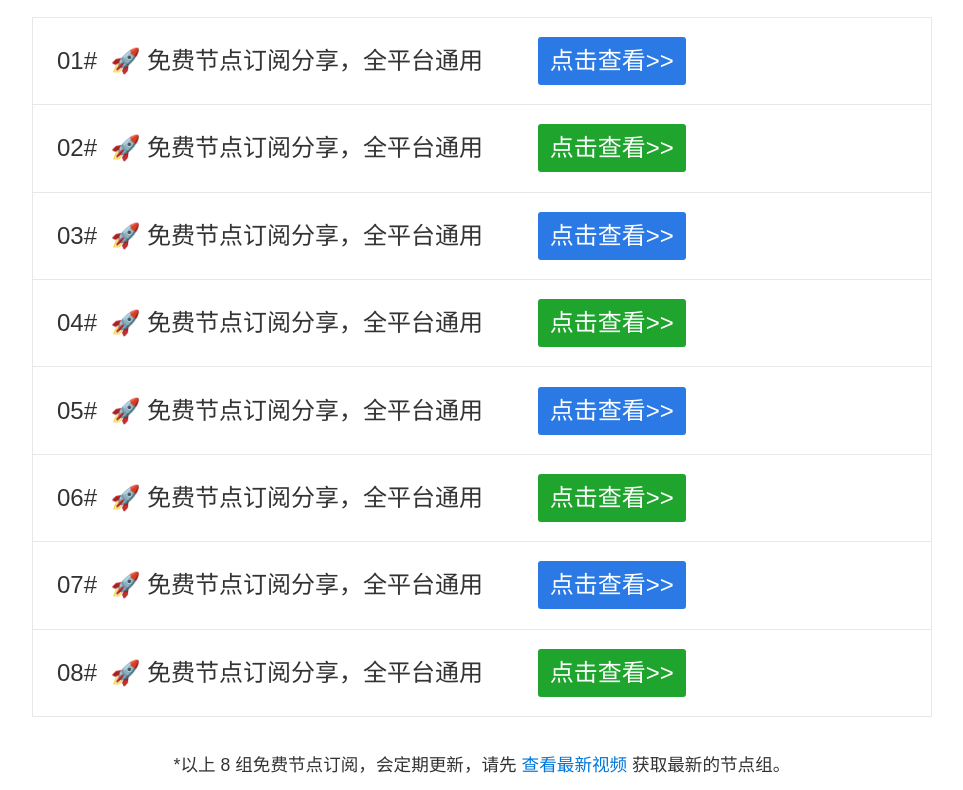
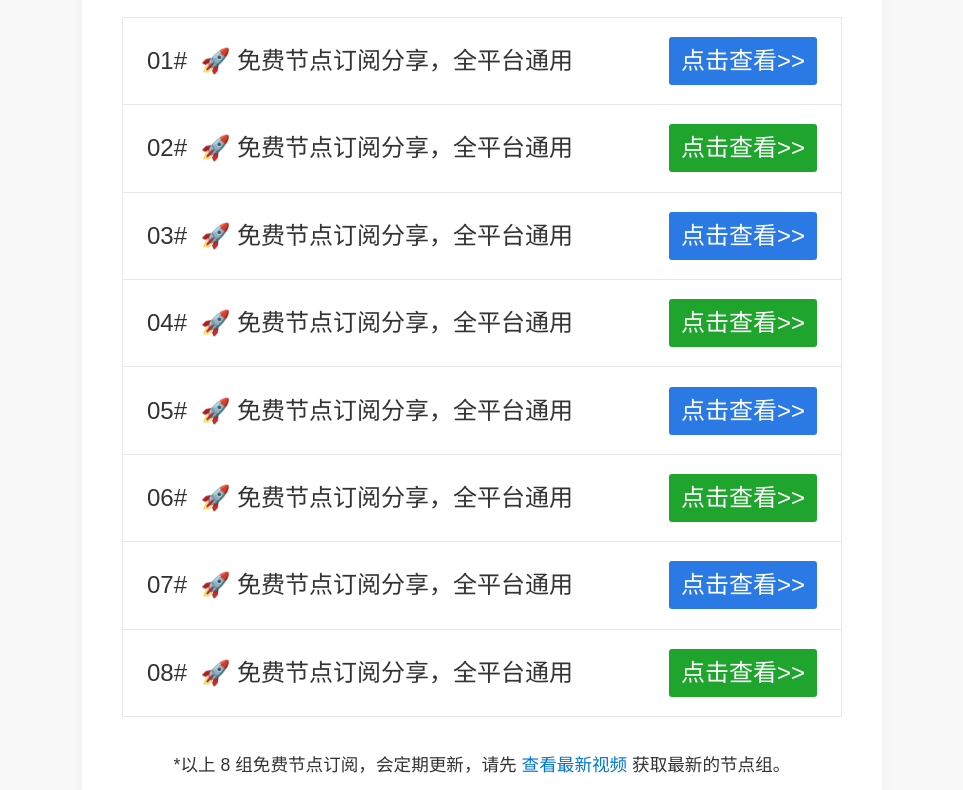
Before and after one commit to nvqq/nvqq.github.io, a plain HTML site: page jd/index.html in a window 1280 px wide. Shown: the part 184-974 px from the top of the page, without its empty margins (158-1121 px from the left). Drawn offline with Linux system fonts and the light colour scheme.

Commit message:
Add files via upload

```diff
--- a/css/article_app.css
+++ b/css/article_app.css
@@ -13,10 +13,12 @@
 .container .left p strong{}
 .container .left h1{font-size:2.5em; color:#333; padding:0.5em 0 1em 0px; width:94%; margin:0 auto; line-height:1.3;}
 .container .left .video h2{font-size:2em; color:#333; font-weight:bold; margin-bottom:0.2em;}
+.container .left .ruanjian{width:96%;}
 .container .left .ruanjian h1{font-size:3.5em;}
 .container .left .ruanjian h2{font-size:3em; font-weight:bold; border-bottom:1px dashed #CCCCCC; padding:10px 0; margin-bottom:25px;}
 .container .left .ruanjian .rjbtn a{font-size:1.3em; border-radius:0.2em; padding:0.2em 0.6em; margin:0.1em 0.8em 0.5em 0;}
-.container .left .jdfx{padding:1em 1em;}
+.container .left .jdfx{padding:1em 1em; font-size:1.7em;}
+.container .left .jd_list p.text01{background:none; margin-bottom:1.2em; font-size:1.2em;}
 
 .copy_layout{position:relative;}
 .copy-text{display:block; text-align:right; cursor:pointer;font-size:1em;color:#CCC; padding-right:3px; position:absolute; right:0; top:0;}
@@ -26,4 +28,4 @@
 .ol_list{font-size:2em;}
 .footer{font-size:1.2em}
 body{line-height:2;}
-.bottom{font-size:2em; line-height:1.5;}
+.bottom{font-size:1.7em; line-height:1.5;}
--- a/css/article_pc.css
+++ b/css/article_pc.css
@@ -16,7 +16,7 @@ body {
 .header .inner .nav a:hover{color:#007be3}
 
 .container{width:100%; max-width:1920px; margin:20px auto; height:100%; overflow:hidden;}
-.container .left{width:100%; max-width:1000px; background:#FFF; box-shadow: 0 0 14px rgba(0,0,0,.04); margin:0 auto; padding-bottom:20px; border-radius:10px;}
+.container .left{width:100%; max-width:800px; background:#FFF; box-shadow: 0 0 14px rgba(0,0,0,.04); margin:0 auto; padding-bottom:20px; border-radius:10px;}
 .container .left .video{width:90%; margin:0 auto;}
 .container .left iframe{width:100%; min-height:506px; border-radius:10px;}
 .container .left .video img{max-width:100%;}
@@ -66,7 +66,7 @@ body {
 .container .left .jd_list p:nth-child(even){background-color:#f7f7f7;}
 .container .left .jd_list p.text01{background:none; margin-bottom:1.2em; font-size:1.1em;}
 .container .left .jdfx:hover{background:#f7f7f7; border-bottom:1px solid #d2d2d2; color:#007be3;}
-.container .left .jdfx span{display:inline-block; overflow:hidden; padding:0px 0.5em; margin-left:2em; background:#2a79e5; color:#FFF; text-decoration:none; border-radius:3px; vertical-align:bottom;transition:all 0.2s;}
+.container .left .jdfx span{display:inline-block; overflow:hidden; padding:0px 0.5em; float:right; background:#2a79e5; color:#FFF; text-decoration:none; border-radius:3px; vertical-align:bottom;transition:all 0.2s;}
 .container .left .jdfx span:hover{background:#3086fb; color:#FFF;}
 .container .left .btngreen1 span{background:#1fa42e;}
 .container .left .btngreen1 span:hover{background:#2cb23b;}
```
